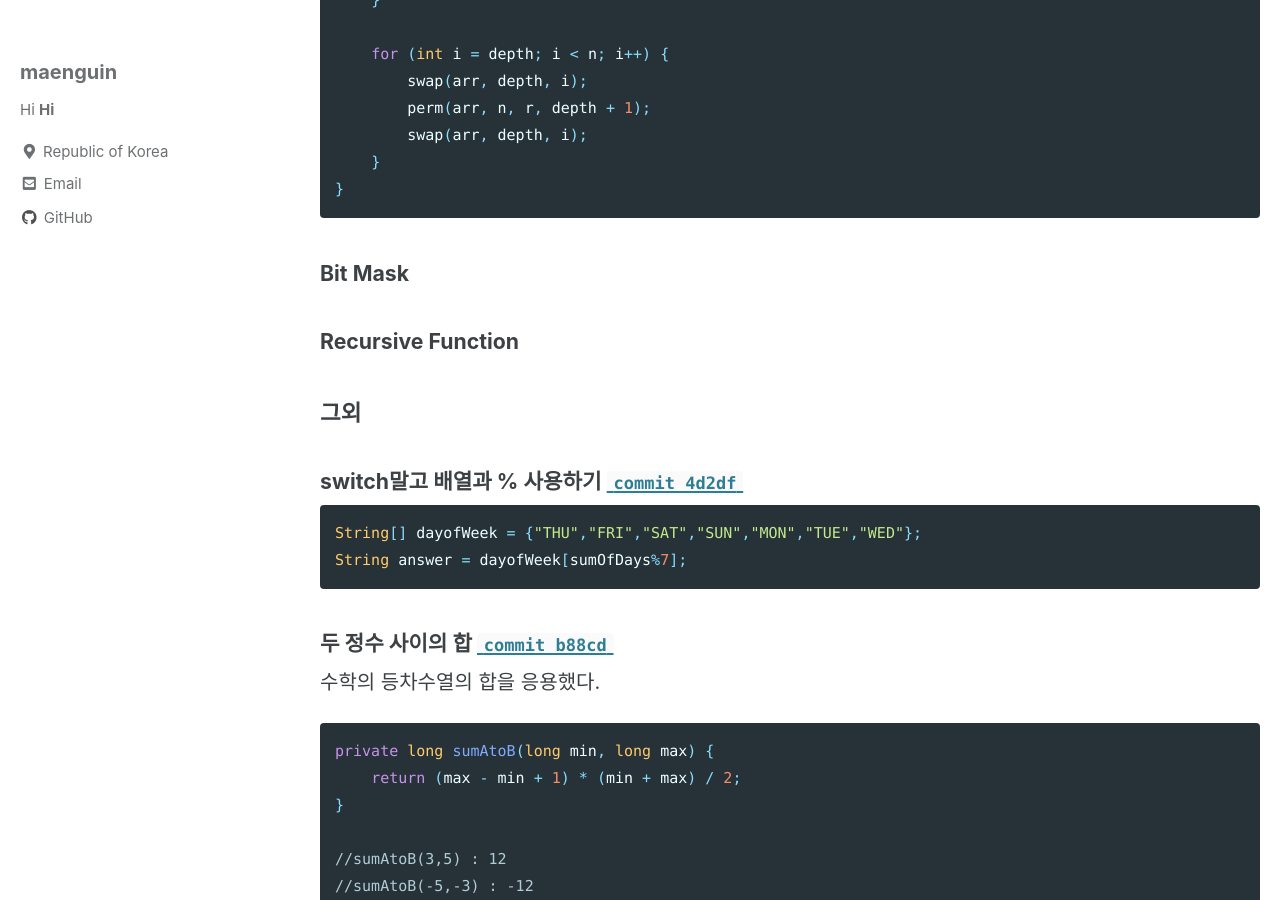
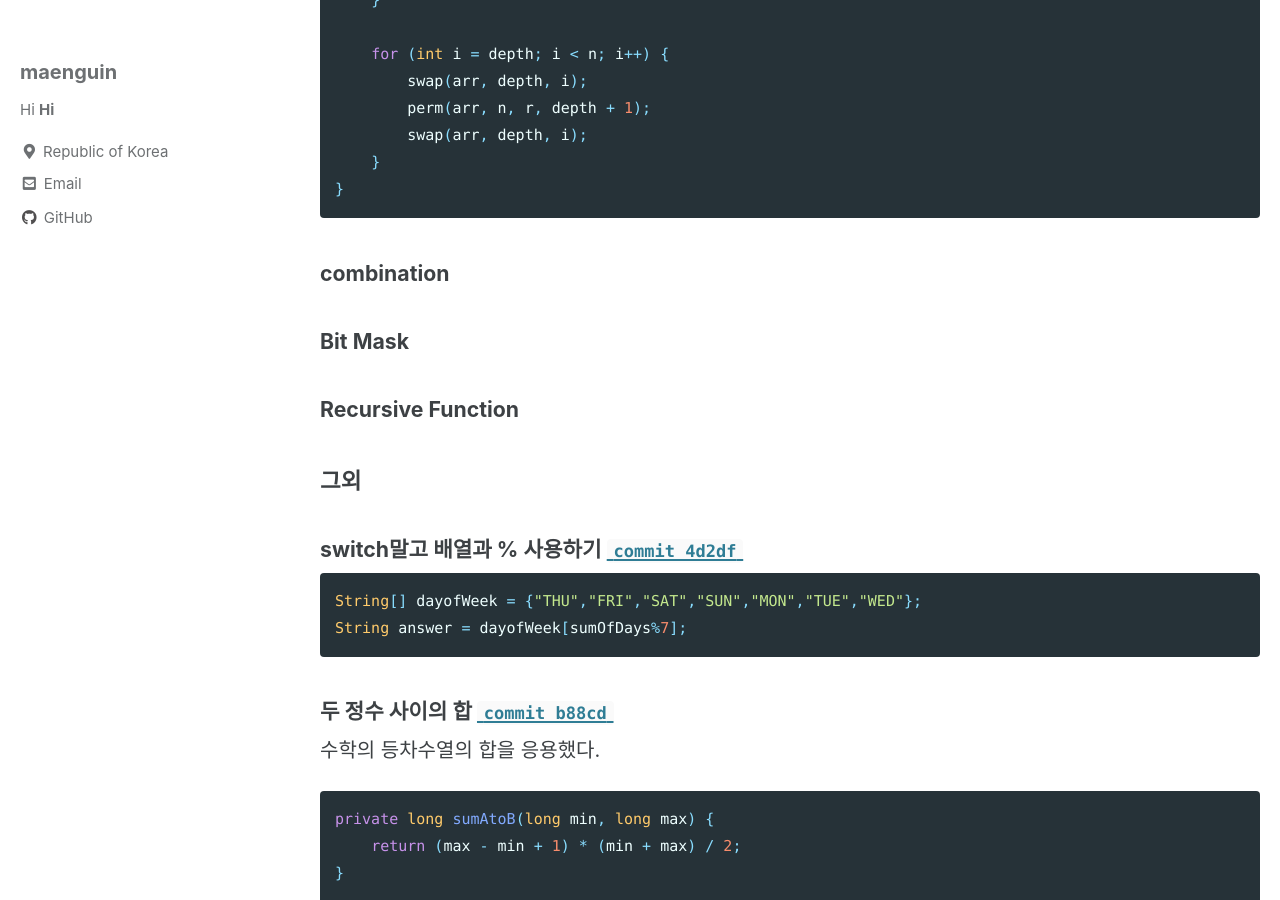
Before and after one commit to maenguin/maenguin.github.io, a Jekyll site: the page built from _posts/2020-12-01-algorithm-study.md, in a window 1280 px wide and 900 px high, scrolled down 7588 px. Built offline with Jekyll 4.4.1, drawn with Linux system fonts in a browser that asks for light colours; cached includes are drawn as plain includes.

Commit message:
Update 2020-12-01-algorithm-study.md

````diff
--- a/_posts/2020-12-01-algorithm-study.md
+++ b/_posts/2020-12-01-algorithm-study.md
@@ -271,6 +271,8 @@ void unstablePermutation(int[] arr, int n, int r, int depth) {
     }
 }
 ```
+#### combination
+
 #### Bit Mask
 #### Recursive Function
 
````
